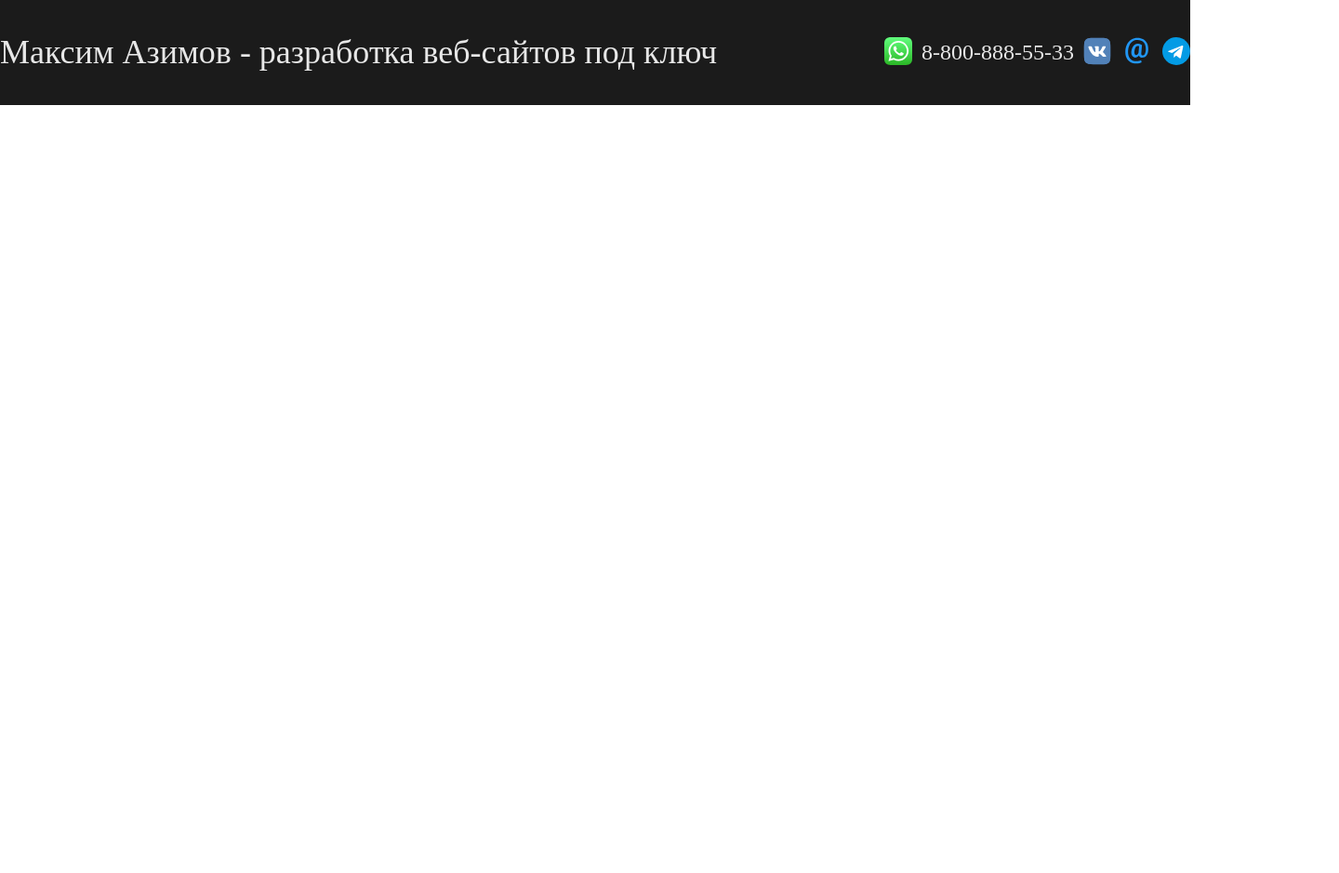
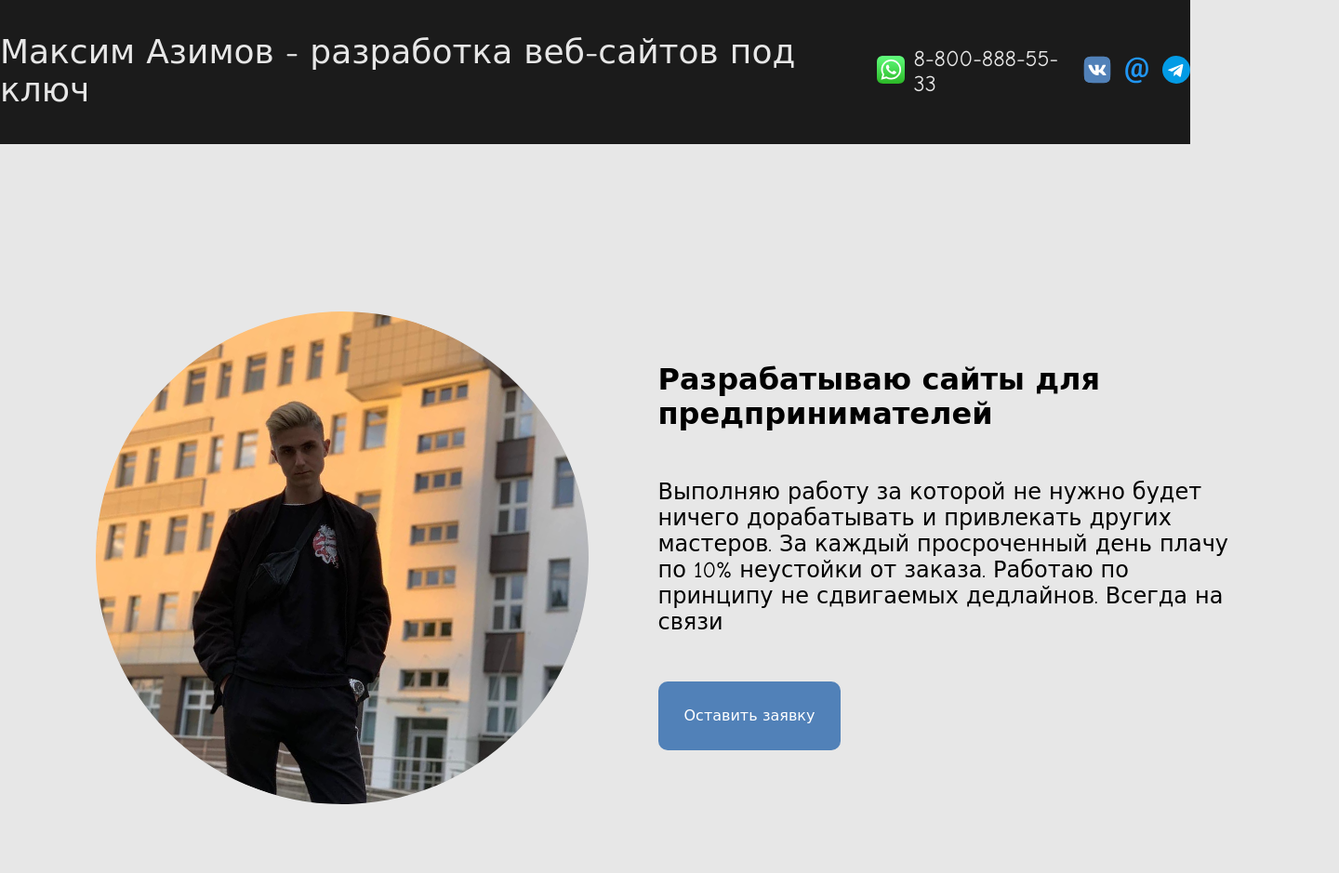
Before and after one commit to Sadpeak/web-portfolio, a website: page #source/index.html in a window 1280 px wide. Shown: the whole page at 93% size, 1440 px wide, since content can reach past the window. Before the commit the page ends 800 px from the top, so only its background shows below. Drawn offline with nearby package versions, Linux system fonts and the light colour scheme; files that its build step writes are made by us from their sources.

Commit message:
first screen

```diff
--- a/#source/_main.html
+++ b/#source/_main.html
@@ -1,3 +1,11 @@
 <main>
-
+    <div class="containerr">
+        <div ><img src="img/vkPhoto3.jpg" alt="photo" class="photo"></div>
+        <div class="about">
+            <h1>Разрабатываю сайты для предпринимателей</h1>
+            <p>Выполняю работу за которой не нужно будет ничего дорабатывать и привлекать других мастеров. За каждый просроченный день
+            плачу по 10% неустойки от заказа. Работаю по принципу не сдвигаемых дедлайнов. Всегда на связи</p>
+            <button class="req">Оставить заявку</button>
+        </div>
+    </div>
 </main>
--- a/#source/scss/style.scss
+++ b/#source/scss/style.scss
@@ -1,4 +1,47 @@
 @import "normalize", "footer", "header";
 
-// .container {
-// }
+body {
+  font-family: "Comic Sans MS", cursive, sans-serif;
+  background-color: #e7e7e7;
+}
+.containerr {
+  display: flex;
+  width: 1440px;
+  margin: 0 auto;
+  justify-content: center;
+  .photo {
+    margin-top: 180px;
+    border-radius: 50%;
+    max-width: 530px;
+    transform: rotate(20deg);
+  }
+  .about {
+    width: 630px;
+    margin-top: 215px;
+    padding-left: 75px;
+    h1 {
+      font-style: 36px;
+    }
+    p {
+      margin-top: 50px;
+      margin-bottom: 50px;
+      font-size: 24px;
+      line-height: 50px;
+      line-height: normal;
+    }
+    button {
+      background-color: #5181b8;
+      padding: 28px;
+      color: #fff;
+      border-radius: 10px;
+      border: none;
+      cursor: pointer;
+    }
+    button:focus {
+      outline: 0;
+    }
+    button:active {
+      outline: 0;
+    }
+  }
+}
```
Also changed, not shown: #source/img/vkPhoto3.jpg (added).
